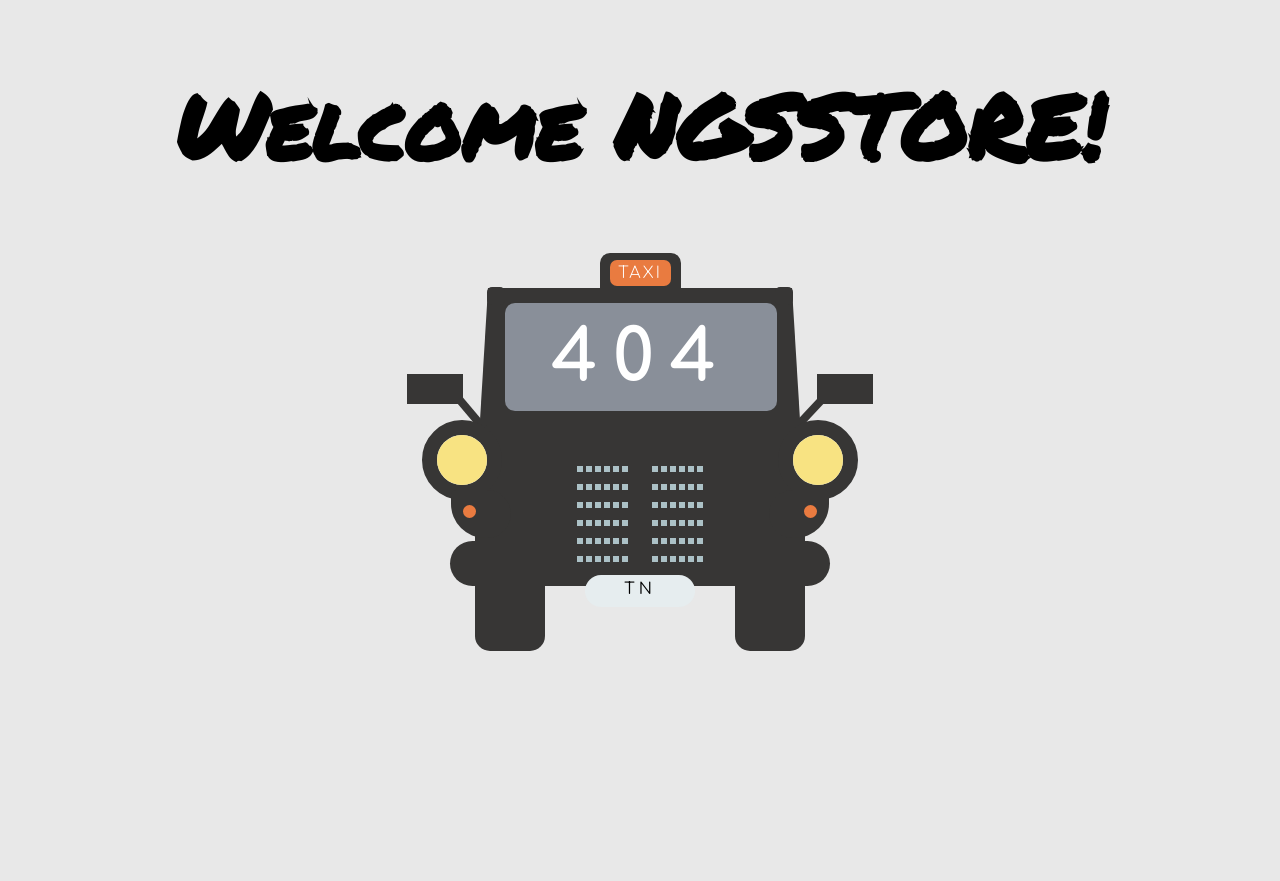
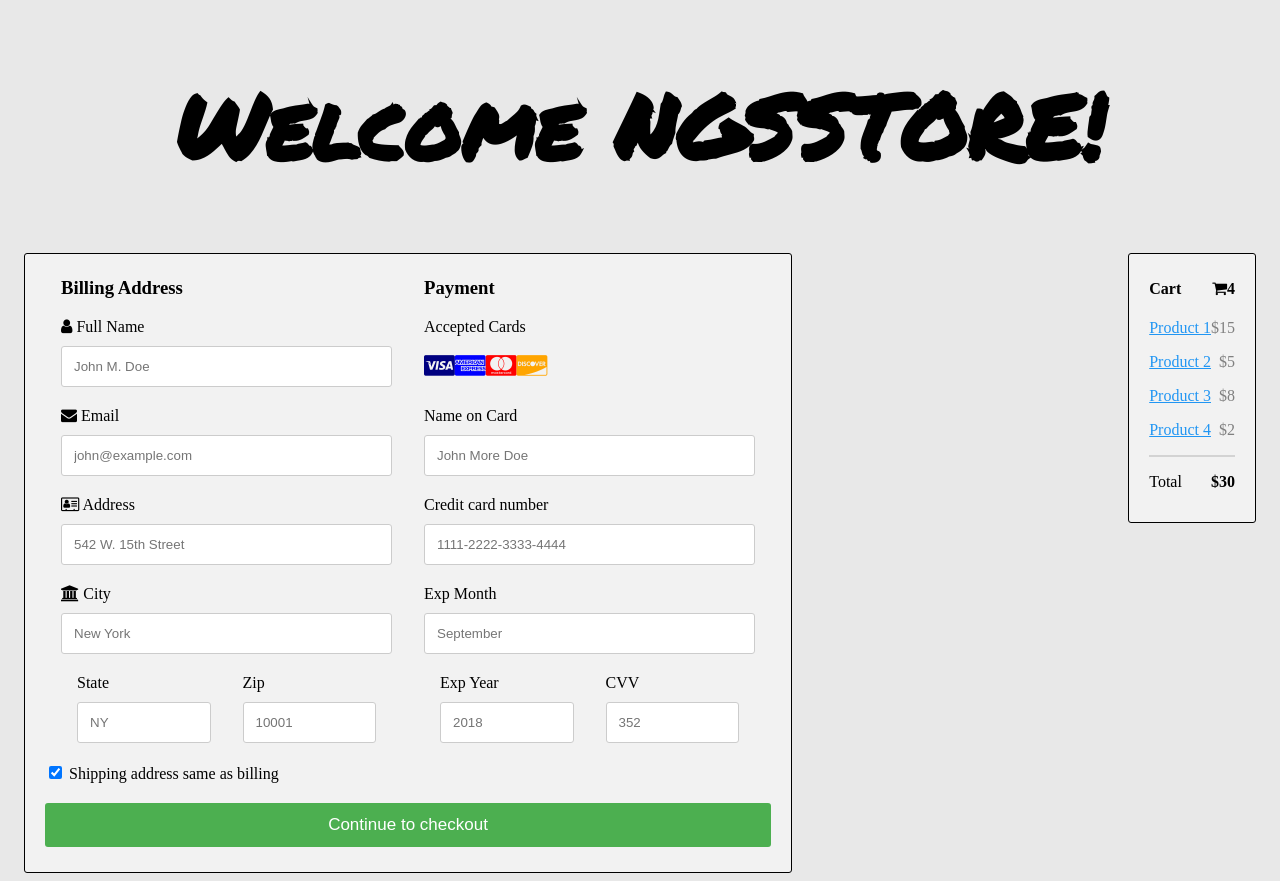
Before and after one commit to inegas/EOI-tienda, an Angular app: page /order in a window 1280 px wide. Before the commit this address had no page. Before the commit the page ends 800 px from the top, so only its background shows below. Built offline with nearby package versions, Linux system fonts and the light colour scheme.

Commit message:
order okei

```diff
--- a/src/app/app-routing.module.ts
+++ b/src/app/app-routing.module.ts
@@ -4,13 +4,13 @@ import { NotItemComponent } from './components/not-item/not-item.component';
 import { ModuleWithProviders } from '@angular/compiler/src/core';
 import { ItemListComponent } from './components/item-list/item-list.component';
 import { EditItemComponent } from './components/edit-item/edit-item.component';
-import { CartComponent } from './components/cart/cart.component';
+import { OrderComponent } from './components/order/order.component';
 
 const routes: Routes = [
   {path: '', redirectTo: 'home', pathMatch:'full'},
   {path: 'home', component: ItemListComponent},
   {path: 'item/:id', component: EditItemComponent},
-  {path: 'cart', component: CartComponent},
+  {path: 'order', component: OrderComponent},
   {path: '**', component: NotItemComponent}
 ];
 
--- a/src/app/app.module.ts
+++ b/src/app/app.module.ts
@@ -19,6 +19,8 @@ import { AddItemComponent } from './components/add-item/add-item.component';
 import { EditItemComponent } from './components/edit-item/edit-item.component';
 import { NotItemComponent } from './components/not-item/not-item.component';
 import { CartComponent } from './components/cart/cart.component';
+import { FormCartComponent } from './components/form-cart/form-cart.component';
+import { OrderComponent } from './components/order/order.component';
 
 
 
@@ -32,7 +34,9 @@ import { CartComponent } from './components/cart/cart.component';
     AddItemComponent,
     EditItemComponent,
     NotItemComponent,
-    CartComponent
+    CartComponent,
+    FormCartComponent,
+    OrderComponent
   ],
   imports: [
     BrowserModule,
--- a/src/app/components/cart/cart.component.html
+++ b/src/app/components/cart/cart.component.html
@@ -1,67 +1,11 @@
-<div class="row">
-  <div class="col-75">
+<div class="col-25">
     <div class="container">
-      <form action="/action_page.php">
-
-        <div class="row">
-          <div class="col-50">
-            <h3>Billing Address</h3>
-            <label for="fname"><i class="fa fa-user"></i> Full Name</label>
-            <input type="text" id="fname" name="firstname" placeholder="John M. Doe">
-            <label for="email"><i class="fa fa-envelope"></i> Email</label>
-            <input type="text" id="email" name="email" placeholder="john@example.com">
-            <label for="adr"><i class="fa fa-address-card-o"></i> Address</label>
-            <input type="text" id="adr" name="address" placeholder="542 W. 15th Street">
-            <label for="city"><i class="fa fa-institution"></i> City</label>
-            <input type="text" id="city" name="city" placeholder="New York">
-
-            <div class="row">
-              <div class="col-50">
-                <label for="state">State</label>
-                <input type="text" id="state" name="state" placeholder="NY">
-              </div>
-              <div class="col-50">
-                <label for="zip">Zip</label>
-                <input type="text" id="zip" name="zip" placeholder="10001">
-              </div>
-            </div>
-          </div>
-
-          <div class="col-50">
-            <h3>Payment</h3>
-            <label for="fname">Accepted Cards</label>
-            <div class="icon-container">
-              <i class="fa fa-cc-visa" style="color:navy;"></i>
-              <i class="fa fa-cc-amex" style="color:blue;"></i>
-              <i class="fa fa-cc-mastercard" style="color:red;"></i>
-              <i class="fa fa-cc-discover" style="color:orange;"></i>
-            </div>
-            <label for="cname">Name on Card</label>
-            <input type="text" id="cname" name="cardname" placeholder="John More Doe">
-            <label for="ccnum">Credit card number</label>
-            <input type="text" id="ccnum" name="cardnumber" placeholder="1111-2222-3333-4444">
-            <label for="expmonth">Exp Month</label>
-            <input type="text" id="expmonth" name="expmonth" placeholder="September">
-            <div class="row">
-              <div class="col-50">
-                <label for="expyear">Exp Year</label>
-                <input type="text" id="expyear" name="expyear" placeholder="2018">
-              </div>
-              <div class="col-50">
-                <label for="cvv">CVV</label>
-                <input type="text" id="cvv" name="cvv" placeholder="352">
-              </div>
-            </div>
-          </div>
-
-        </div>
-        <input type="submit" value="Continue to checkout" class="btn">
-      </form>
-    </div>
-  </div>
-  <div class="col-25">
-    <div class="container">
-      <h4>Cart <span class="price" style="color:black"><i class="fa fa-shopping-cart"></i> <b>4</b></span></h4>
+      <h4>Cart
+        <span class="price" style="color:black">
+          <i class="fa fa-shopping-cart"></i>
+          <b>4</b>
+        </span>
+      </h4>
       <p><a href="#">Product 1</a> <span class="price">$15</span></p>
       <p><a href="#">Product 2</a> <span class="price">$5</span></p>
       <p><a href="#">Product 3</a> <span class="price">$8</span></p>
@@ -70,4 +14,3 @@
       <p>Total <span class="price" style="color:black"><b>$30</b></span></p>
     </div>
   </div>
-</div>
--- /dev/null
+++ b/src/app/components/form-cart/form-cart.component.html
@@ -0,0 +1,61 @@
+<div class="container">
+      <form>
+        <div class="row">
+          <div class="col-50">
+            <h3>Billing Address</h3>
+            <label for="fname"><i class="fa fa-user"></i> Full Name</label>
+            <input type="text" id="fname" name="firstname" placeholder="John M. Doe">
+            <label for="email"><i class="fa fa-envelope"></i> Email</label>
+            <input type="text" id="email" name="email" placeholder="john@example.com">
+            <label for="adr"><i class="fa fa-address-card-o"></i> Address</label>
+            <input type="text" id="adr" name="address" placeholder="542 W. 15th Street">
+            <label for="city"><i class="fa fa-institution"></i> City</label>
+            <input type="text" id="city" name="city" placeholder="New York">
+
+            <div class="row">
+              <div class="col-50">
+                <label for="state">State</label>
+                <input type="text" id="state" name="state" placeholder="NY">
+              </div>
+              <div class="col-50">
+                <label for="zip">Zip</label>
+                <input type="text" id="zip" name="zip" placeholder="10001">
+              </div>
+            </div>
+          </div>
+
+          <div class="col-50">
+            <h3>Payment</h3>
+            <label for="fname">Accepted Cards</label>
+            <div class="icon-container">
+              <i class="fa fa-cc-visa" style="color:navy;"></i>
+              <i class="fa fa-cc-amex" style="color:blue;"></i>
+              <i class="fa fa-cc-mastercard" style="color:red;"></i>
+              <i class="fa fa-cc-discover" style="color:orange;"></i>
+            </div>
+            <label for="cname">Name on Card</label>
+            <input type="text" id="cname" name="cardname" placeholder="John More Doe">
+            <label for="ccnum">Credit card number</label>
+            <input type="text" id="ccnum" name="cardnumber" placeholder="1111-2222-3333-4444">
+            <label for="expmonth">Exp Month</label>
+            <input type="text" id="expmonth" name="expmonth" placeholder="September">
+
+            <div class="row">
+              <div class="col-50">
+                <label for="expyear">Exp Year</label>
+                <input type="text" id="expyear" name="expyear" placeholder="2018">
+              </div>
+              <div class="col-50">
+                <label for="cvv">CVV</label>
+                <input type="text" id="cvv" name="cvv" placeholder="352">
+              </div>
+            </div>
+          </div>
+
+        </div>
+        <label>
+          <input type="checkbox" checked="checked" name="sameadr"> Shipping address same as billing
+        </label>
+        <input type="submit" value="Continue to checkout" class="btn">
+      </form>
+    </div>
--- /dev/null
+++ b/src/app/components/form-cart/form-cart.component.scss
@@ -0,0 +1,109 @@
+body {
+  font-family: Arial;
+  font-size: 17px;
+  padding: 8px;
+}
+
+* {
+  box-sizing: border-box;
+}
+
+.row {
+  display: -ms-flexbox; /* IE10 */
+  display: flex;
+  -ms-flex-wrap: wrap; /* IE10 */
+  flex-wrap: wrap;
+  /* margin: 0 -16px; */
+}
+
+.col-25 {
+  -ms-flex: 25%; /* IE10 */
+  flex: 25%;
+}
+
+.col-50 {
+  -ms-flex: 50%; /* IE10 */
+  flex: 50%;
+}
+
+.col-75 {
+  -ms-flex: 75%; /* IE10 */
+  flex: 75%;
+}
+
+.col-25,
+.col-50,
+.col-75 {
+  padding: 0 16px;
+}
+.col-75{
+    width: 50vw;
+}
+
+.container {
+  background-color: #f2f2f2;
+  padding: 5px 20px 15px 20px;
+  border: 1px solid lightgrey;
+  border-radius: 3px;
+  border: 1px solid black;
+  width: 60vw;
+
+}
+
+input[type=text] {
+  width: 100%;
+  margin-bottom: 20px;
+  padding: 12px;
+  border: 1px solid #ccc;
+  border-radius: 3px;
+}
+
+label {
+  margin-bottom: 10px;
+  display: block;
+}
+
+.icon-container {
+  margin-bottom: 20px;
+  padding: 7px 0;
+  font-size: 24px;
+}
+
+.btn {
+  background-color: #4CAF50;
+  color: white;
+  padding: 12px;
+  margin: 10px 0;
+  border: none;
+  width: 100%;
+  border-radius: 3px;
+  cursor: pointer;
+  font-size: 17px;
+}
+
+.btn:hover {
+  background-color: #45a049;
+}
+
+a {
+  color: #2196F3;
+}
+
+hr {
+  border: 1px solid lightgrey;
+}
+
+span.price {
+  float: right;
+  color: grey;
+}
+
+/* Responsive layout - when the screen is less than 800px wide, make the two columns stack on top of each other instead of next to each other (also change the direction - make the "cart" column go on top) */
+@media (max-width: 800px) {
+  .row {
+    flex-direction: column-reverse;
+  }
+  .col-25 {
+    margin-bottom: 20px;
+  }
+}
--- /dev/null
+++ b/src/app/components/form-cart/form-cart.component.ts
@@ -0,0 +1,15 @@
+import { Component, OnInit } from '@angular/core';
+
+@Component({
+  selector: 'app-form-cart',
+  templateUrl: './form-cart.component.html',
+  styleUrls: ['./form-cart.component.scss']
+})
+export class FormCartComponent implements OnInit {
+
+  constructor() { }
+
+  ngOnInit() {
+  }
+
+}
--- /dev/null
+++ b/src/app/components/order/order.component.html
@@ -0,0 +1,6 @@
+ <div class="row">
+   <div class="col-75">
+     <app-form-cart></app-form-cart>
+   </div>
+   <app-cart></app-cart>
+ </div>
--- /dev/null
+++ b/src/app/components/order/order.component.scss
@@ -0,0 +1,103 @@
+body {
+  font-family: Arial;
+  font-size: 17px;
+  padding: 8px;
+}
+
+* {
+  box-sizing: border-box;
+}
+
+.row {
+  display: -ms-flexbox; /* IE10 */
+  display: flex;
+  -ms-flex-wrap: wrap; /* IE10 */
+  flex-wrap: wrap;
+  /* margin: 0 -16px; */
+}
+
+.col-25 {
+  -ms-flex: 25%; /* IE10 */
+  flex: 25%;
+}
+
+.col-50 {
+  -ms-flex: 50%; /* IE10 */
+  flex: 50%;
+}
+
+.col-75 {
+  -ms-flex: 75%; /* IE10 */
+  flex: 75%;
+}
+
+.col-25,
+.col-50,
+.col-75 {
+  padding: 0 16px;
+}
+
+.container {
+  background-color: #f2f2f2;
+  padding: 5px 20px 15px 20px;
+  border: 1px solid lightgrey;
+  border-radius: 3px;
+}
+
+input[type=text] {
+  width: 100%;
+  margin-bottom: 20px;
+  padding: 12px;
+  border: 1px solid #ccc;
+  border-radius: 3px;
+}
+
+label {
+  margin-bottom: 10px;
+  display: block;
+}
+
+.icon-container {
+  margin-bottom: 20px;
+  padding: 7px 0;
+  font-size: 24px;
+}
+
+.btn {
+  background-color: #4CAF50;
+  color: white;
+  padding: 12px;
+  margin: 10px 0;
+  border: none;
+  width: 100%;
+  border-radius: 3px;
+  cursor: pointer;
+  font-size: 17px;
+}
+
+.btn:hover {
+  background-color: #45a049;
+}
+
+a {
+  color: #2196F3;
+}
+
+hr {
+  border: 1px solid lightgrey;
+}
+
+span.price {
+  float: right;
+  color: grey;
+}
+
+/* Responsive layout - when the screen is less than 800px wide, make the two columns stack on top of each other instead of next to each other (also change the direction - make the "cart" column go on top) */
+@media (max-width: 800px) {
+  .row {
+    flex-direction: column-reverse;
+  }
+  .col-25 {
+    margin-bottom: 20px;
+  }
+}
--- /dev/null
+++ b/src/app/components/order/order.component.ts
@@ -0,0 +1,15 @@
+import { Component, OnInit } from '@angular/core';
+
+@Component({
+  selector: 'app-order',
+  templateUrl: './order.component.html',
+  styleUrls: ['./order.component.scss']
+})
+export class OrderComponent implements OnInit {
+
+  constructor() { }
+
+  ngOnInit() {
+  }
+
+}
```
Also changed, not shown: 2 other files (tests, documents, lock files or other folders).
